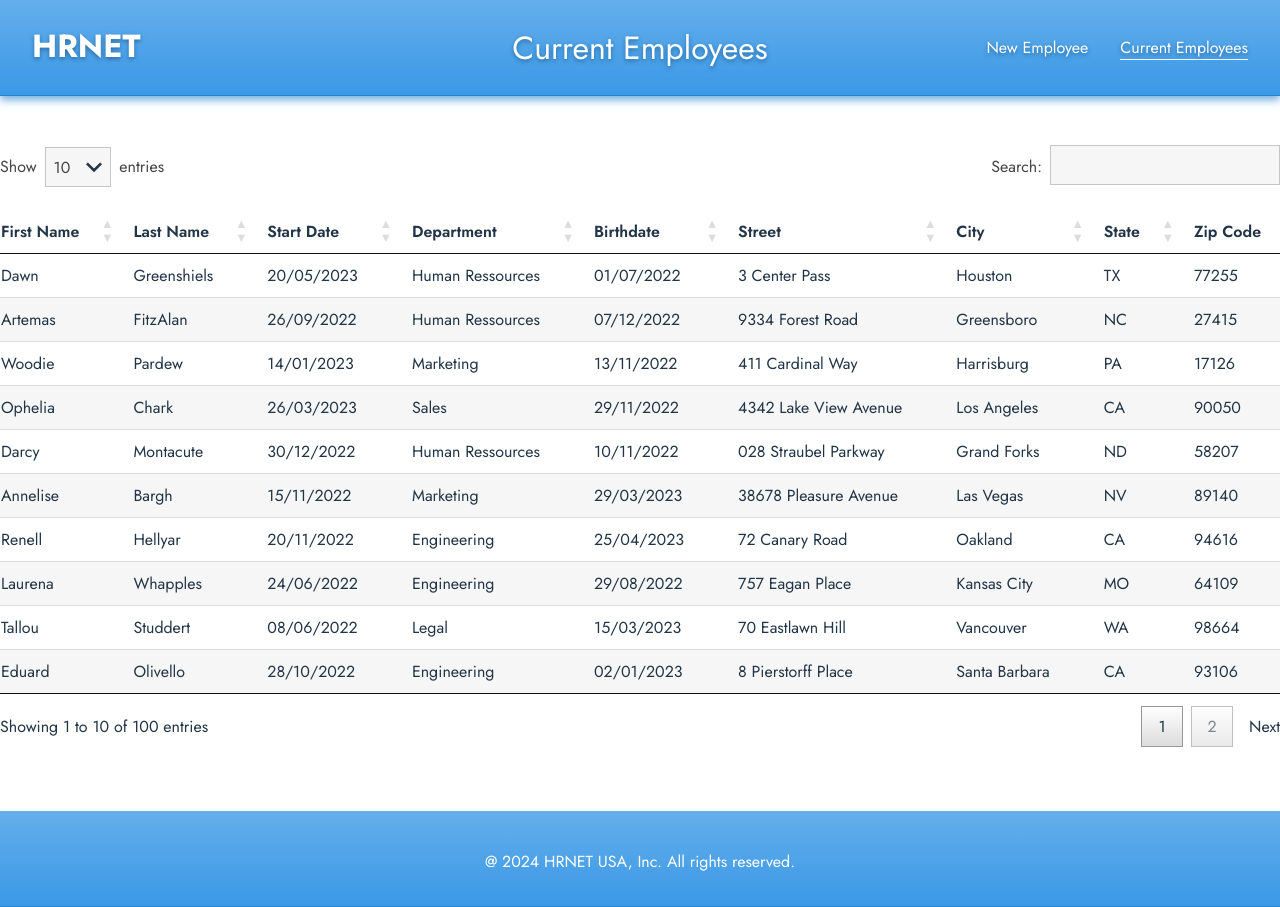
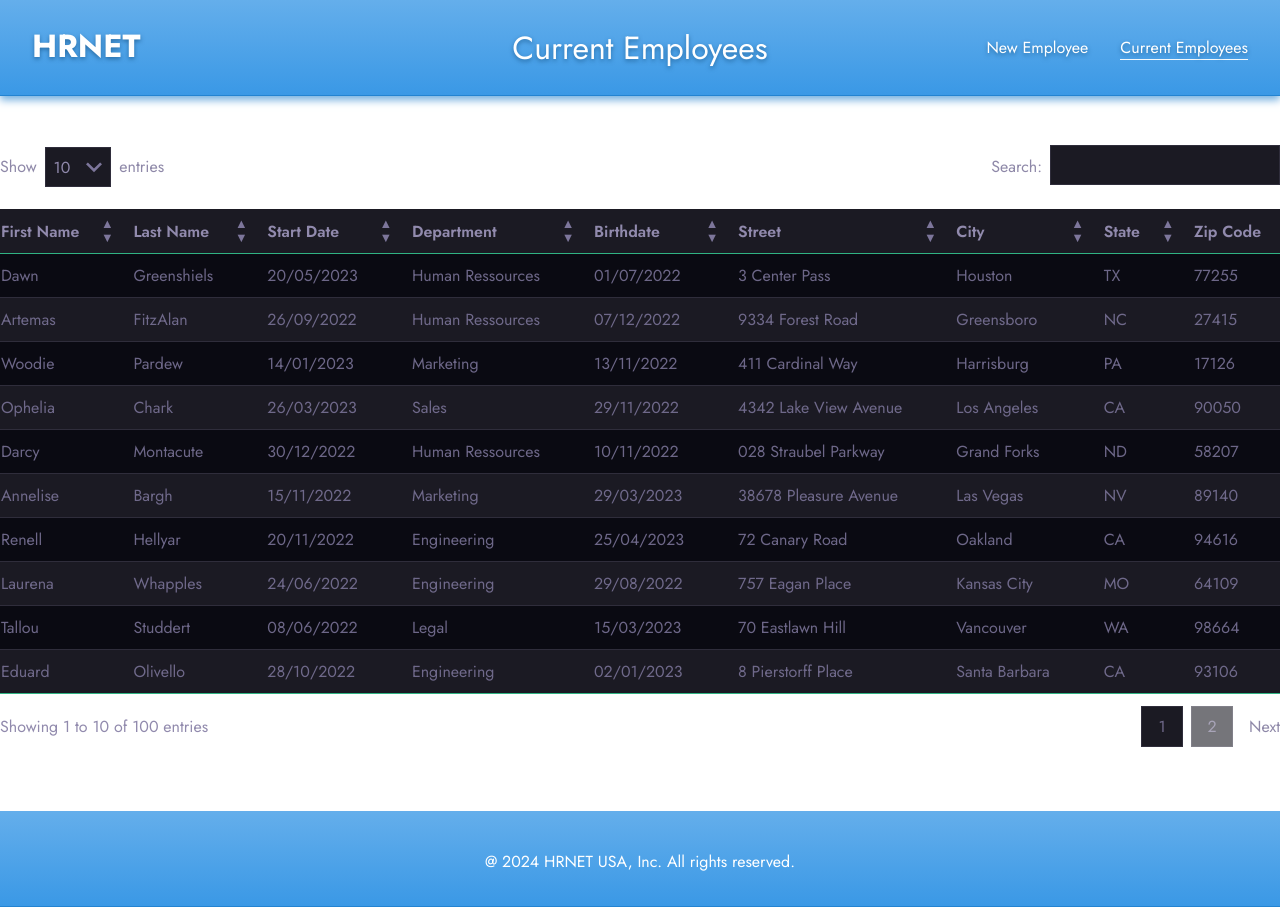
Before and after one commit to ask0ldd/Schoolwork-P14-StateAdded, a React (Vite) app: page /Schoolwork-P14-StateAdded/employee-list in a window 1280 px wide. Built offline with nearby package versions, Linux system fonts and the light colour scheme.

Commit message:
presets upd

```diff
--- a/src/components/DatasTable/Table.tsx
+++ b/src/components/DatasTable/Table.tsx
@@ -34,7 +34,7 @@ function Table() {
     const hoverRowStyle = {background : preset.evenRow.backgroundColor.hover, borderBottom:'1px solid ' + preset.evenRow.backgroundColor.hover, color : preset.evenRow.textColor.hover}
 
     return (
-      <table style={preset.global ? {fontFamily : preset.global.font, color : preset.global.textColor} : {}} id={tableModel.getTableId()} aria-label="Current Employees">
+      <table style={preset.global ? {background: preset.global.backgroundColor, fontFamily : preset.global.font, color : preset.global.textColor} : {}} id={tableModel.getTableId()} aria-label="Current Employees">
         <thead style={topSeparatorColor}>
           <tr style={{background : thPreset.background, border:'none'}}>
           {[...tableModel.getColumnsNamesList()].map((name, index) => (
--- a/src/components/DatasTable/interfaces/IPreset.ts
+++ b/src/components/DatasTable/interfaces/IPreset.ts
@@ -6,6 +6,7 @@ export interface IPreset {
     global :{
         font : string,
         textColor : string,
+        backgroundColor : string,
     },
     th : {
         textColor : string,
--- a/src/components/DatasTable/presets/basePreset.ts
+++ b/src/components/DatasTable/presets/basePreset.ts
@@ -9,6 +9,7 @@ export const basePreset : IPreset = {
     global: {
         font: "'Jost', sans-serif",
         textColor: "#213547",
+        backgroundColor : "#FFFFFF",
     },
     th: {
         textColor: "#213547",
--- a/src/components/DatasTable/presets/darkGreenPreset.ts
+++ b/src/components/DatasTable/presets/darkGreenPreset.ts
@@ -5,6 +5,7 @@ export const darkGreenPreset : IPreset = {
     global: {
         font: "Jost",
         textColor: "#7D769BDD",
+        backgroundColor : "#0A0A12",
     },
     th: {
         textColor: "#918AAD",
--- a/src/components/DatasTable/presets/darkPurplePreset.ts
+++ b/src/components/DatasTable/presets/darkPurplePreset.ts
@@ -5,6 +5,7 @@ export const darkPurplePreset : IPreset = {
     global: {
         font: "Jost",
         textColor: "#7D769BDD",
+        backgroundColor : "#0A0A12",
     },
     th: {
         textColor: "#918AAD",
--- a/src/components/DatasTable/presets/lightPurplePreset.ts
+++ b/src/components/DatasTable/presets/lightPurplePreset.ts
@@ -4,6 +4,7 @@ export const lightPurplePreset : IPreset = {
     global: {
         font: "Jost",
         textColor: "#213547",
+        backgroundColor : "#FFFFFF",
     },
     th: {
         textColor: "#213547",
--- a/src/pages/CurrentEmployees.tsx
+++ b/src/pages/CurrentEmployees.tsx
@@ -38,7 +38,7 @@ function CurrentEmployees() {
     <>
       <Header pageTitle='Current Employees'/>
       <main className='mainCE'>
-        <DatasTable tableModel={tableModel} tableDatas={employeesList} preset={basePreset}/>
+        <DatasTable tableModel={tableModel} tableDatas={employeesList} preset={darkGreenPreset}/>
       </main>
       <Footer/>
     </>
```
